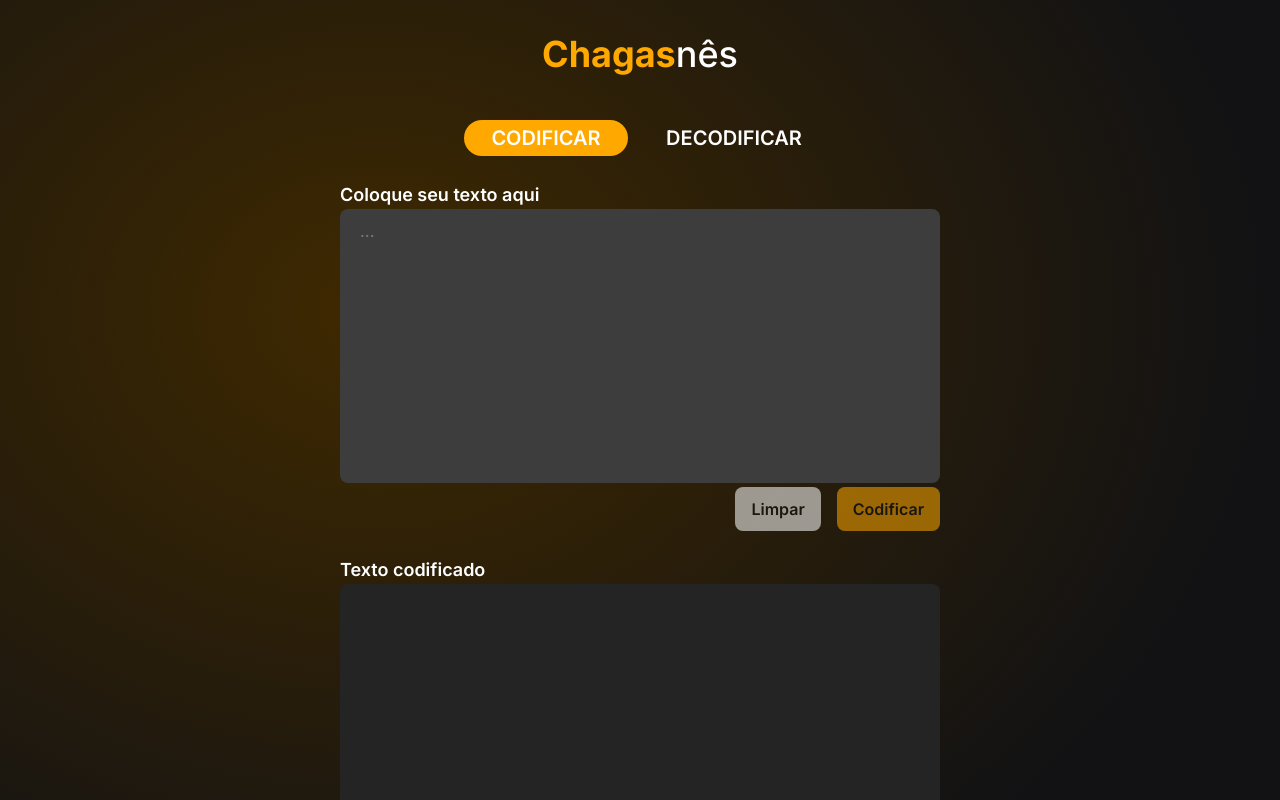
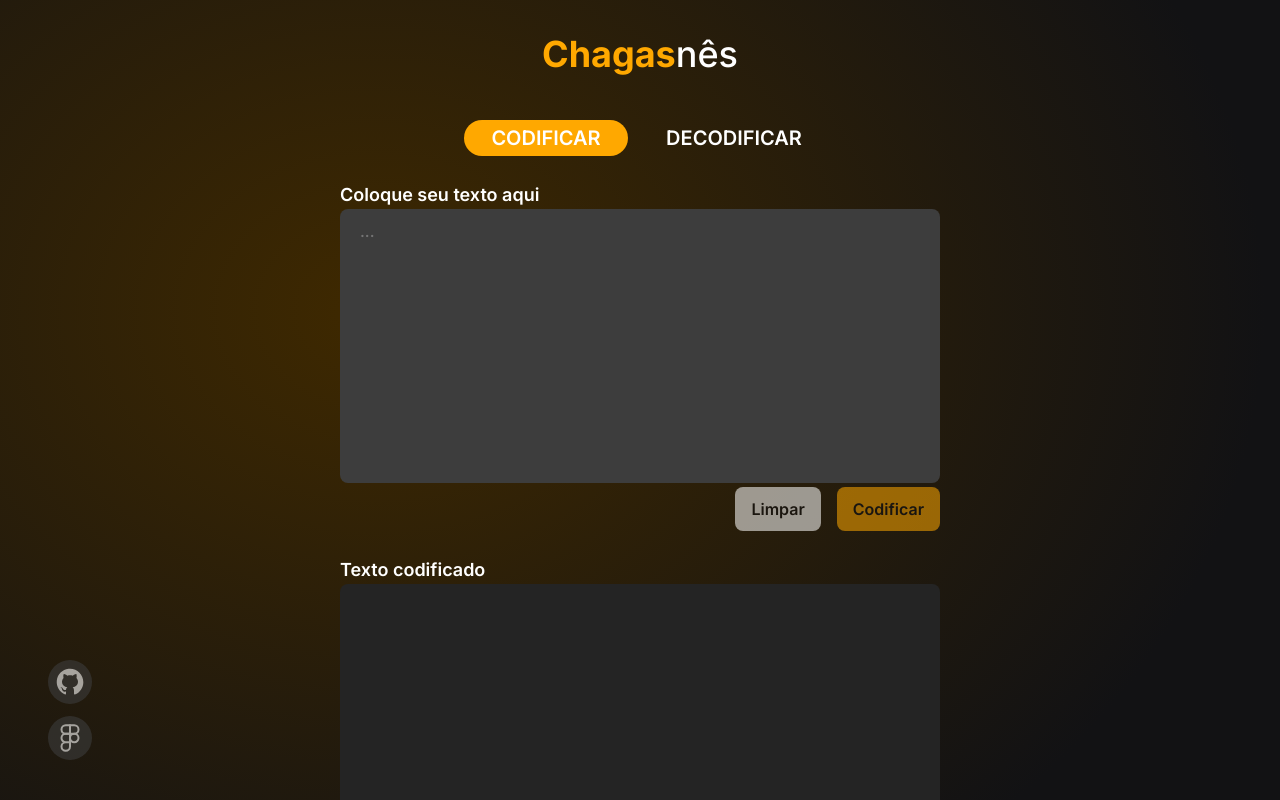
Before and after one commit to Felipstein/custom-basedecode, a React (Vite) app: page /app/code in a window 1280 px wide. Shown: the top 800 px of the page. Built offline with nearby package versions, Linux system fonts and the light colour scheme.

Commit message:
feat: floating button added

```diff
--- /dev/null
+++ b/src/components/FloatingButton/index.tsx
@@ -0,0 +1,31 @@
+import { Slot } from '@radix-ui/react-slot';
+
+import * as S from './styles';
+
+type FloatingButtonProps = {
+  href?: string;
+  to?: string;
+  target?: string;
+  icon: React.ReactNode;
+  asChild?: boolean;
+  children: string;
+};
+
+export function FloatingButton({ icon, asChild, children, ...props }: FloatingButtonProps) {
+  const Comp = asChild ? Slot : 'a';
+
+  return (
+    <S.Container {...props}>
+      <Comp>
+        <div className="abstract-container">
+          <div className="icon-container">
+            {icon}
+          </div>
+          <div className="label-container">
+            {children}
+          </div>
+        </div>
+      </Comp>
+    </S.Container>
+  );
+}
--- /dev/null
+++ b/src/components/FloatingButton/styles.ts
@@ -0,0 +1,52 @@
+import styled from 'styled-components';
+import { Slot } from '@radix-ui/react-slot';
+
+export const Container = styled(Slot)`
+  text-decoration: none;
+  overflow: hidden;
+  opacity: 0.6;
+  width: 4.4rem;
+
+  &:hover {
+    opacity: 1;
+    width: fit-content;
+
+    .label-container {
+      opacity: 1 !important;
+    }
+  }
+
+  &:active {
+    .abstract-container {
+      background-color: ${({ theme }) => theme.colors.white};
+
+      color: ${({ theme }) => theme.colors.gray[900]};
+    }
+  }
+
+  .abstract-container {
+    position: relative;
+
+    display: flex;
+    align-items: center;
+    gap: 0.4rem;
+
+    font-size: 1.4rem;
+    font-weight: 600;
+
+    padding: 0.6rem;
+    border-radius: 128px;
+
+    color: ${({ theme }) => theme.colors.white};
+    background-color: ${({ theme }) => theme.colors.gray[700]};
+
+    .icon-container {
+      display: flex;
+    }
+
+    .label-container {
+      opacity: 0;
+      padding-right: 0.4rem;
+    }
+  }
+`;
--- a/src/pages/Layout/index.tsx
+++ b/src/pages/Layout/index.tsx
@@ -1,4 +1,7 @@
 import { Navigate, Outlet, useLocation } from 'react-router-dom';
+import { FigmaIcon } from '../../assets/icons/FigmaIcon';
+import { GitHubIcon } from '../../assets/icons/GitHubIcon';
+import { FloatingButton } from '../../components/FloatingButton';
 
 import { Logo } from '../../components/Logo';
 import { TabButton } from '../../components/TabButton';
@@ -28,6 +31,23 @@ export function Layout() {
         </TabButton>
       </div>
 
+      <div className="floating-buttons">
+        <FloatingButton
+          href='https://github.com/Felipstein/custom-basedecode'
+          target="_blank"
+          icon={<GitHubIcon />}
+        >
+          GitHub
+        </FloatingButton>
+        <FloatingButton
+          href='ttps://www.figma.com/file/FNLG1HMP1Ybjn24tXFqMXV/Chagasn%C3%AAs?t=78hZatPjsNftdazU-1'
+          target="_blank"
+          icon={<FigmaIcon />}
+        >
+          Figma
+        </FloatingButton>
+      </div>
+
       <Outlet />
     </S.Container>
   );
--- a/src/pages/Layout/styles.ts
+++ b/src/pages/Layout/styles.ts
@@ -16,4 +16,15 @@ export const Container = styled.div`
     margin-top: 4.4rem;
     margin-bottom: 2.8rem;
   }
+
+  .floating-buttons {
+    display: flex;
+    flex-direction: column;
+    align-items: flex-start;
+    gap: 1.2rem;
+
+    position: fixed;
+    left: 4.8rem;
+    bottom: 4.0rem
+  }
 `;
```
